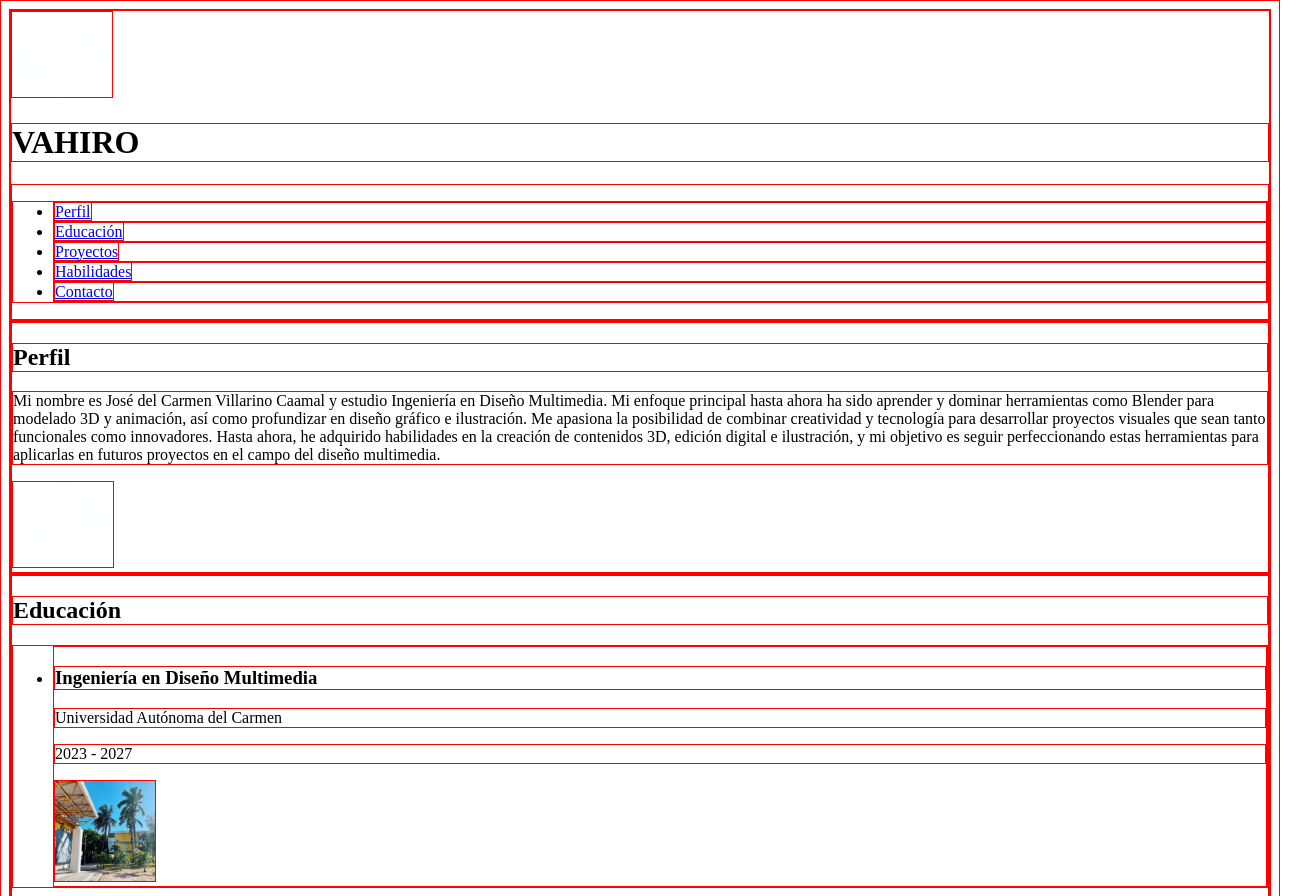
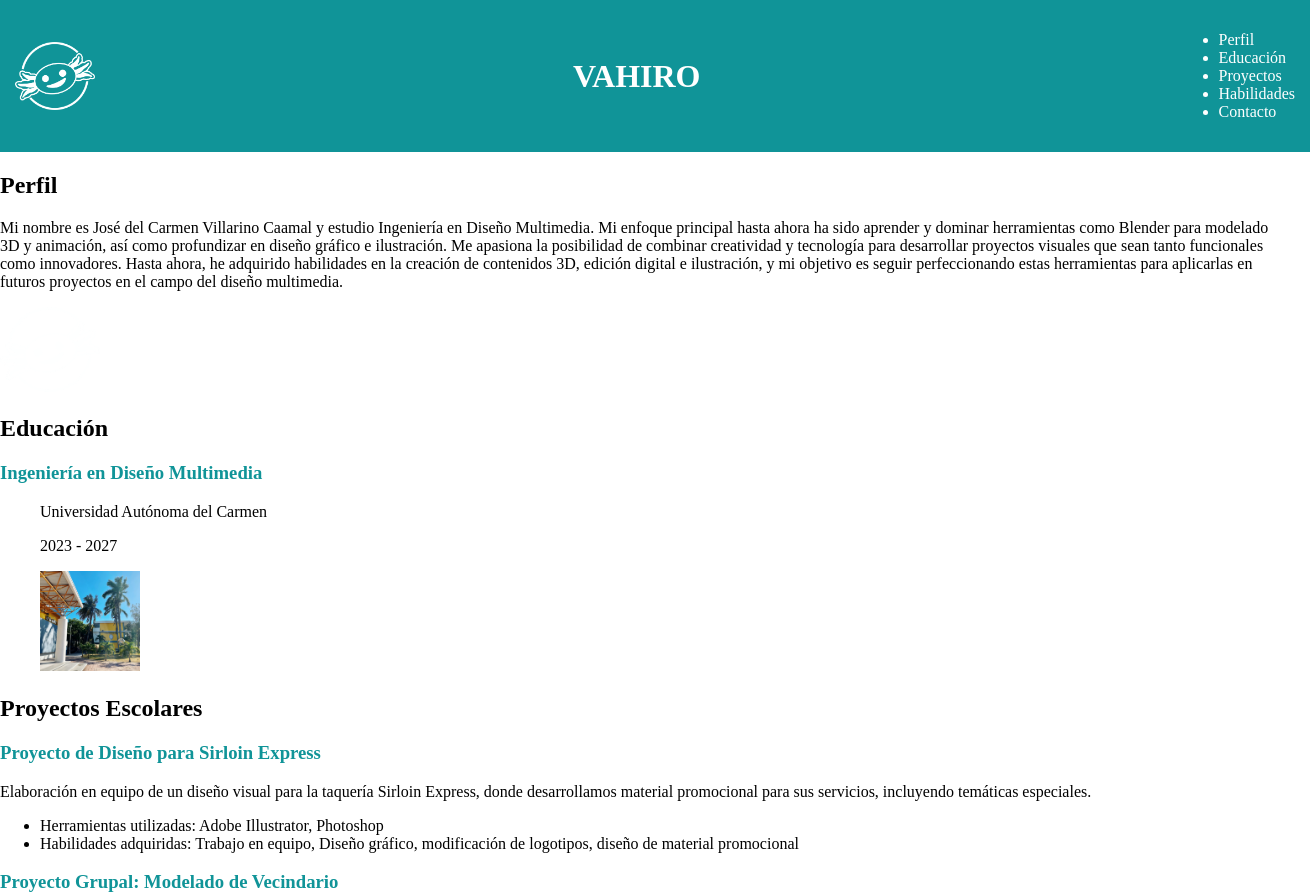
Before and after one commit to JoseV0105/Curriculum-Vitae, a plain HTML site: page 02-maquetacion-cv/index.html in a window 1280 px wide. Shown: the top 896 px of the page, 1310 px wide, since content can reach past the window. Drawn offline with Linux system fonts and the light colour scheme.

Commit message:
CSS con footer y parte de header

```diff
--- a/02-maquetacion-cv/estilo.css
+++ b/02-maquetacion-cv/estilo.css
@@ -0,0 +1,65 @@
+header {
+    display: flex;
+    color: #ffffff;
+    background-color: #109498;
+    padding: 15px;
+    font-family: 'Libre Baskerville', serif;
+    justify-content: space-between;
+    align-items: center;
+    width: 100%;
+}
+
+header img {
+    max-width: 100px;
+    height: auto;
+}
+
+header h1 {
+    font-size: 2rem;
+}
+
+nav {
+    display: flex;
+    gap: 20px;
+}
+
+nav a {
+    color: #ffffff;
+    text-decoration: none;
+    font-size: 1rem;
+    transition: color 0.3s ease;
+}
+#main menu ul{
+    padding: 0;
+}
+#main menu li{
+    display: inline;
+}
+#main menu a{
+    display: flex;
+    justify-content: space-between;
+    align-items: center;
+}
+h3{
+    color:#109498;
+    font-family: libre baskerville;
+}
+html, body {
+    height: 100%;
+    margin: 0;
+}
+
+#contacto {
+    display: flex;
+
+    padding: 20px;
+    color: #ffffff;
+    background-color: #109498;
+    font-size: 13px;
+    box-sizing: border-box;
+    width: 100%;
+    margin-top: auto;
+    flex-direction: column;
+    justify-content: center;
+    align-items: center;
+}
--- a/02-maquetacion-cv/index.html
+++ b/02-maquetacion-cv/index.html
@@ -5,15 +5,10 @@
         <meta name="viewport" content="width=device-width, initial-scale=1.0">
         <title>CV Vahiro</title>
         <link rel="stylesheet" href="estilo.css">
-        <style>
-           * {
-              border: 1px solid red;
-           }
-        </style>
     </head>
     <body>
         <header>
-            <img src="imagenes/logo_blanco.png" alt="Logo Vahiro" width="100"/>
+            <img src="imagenes/logo_blanco.png" alt="Logo Vahiro" width="80"/>
             <h1>VAHIRO</h1>
             <nav id="main-menu">
                 <ul>
@@ -39,13 +34,11 @@
         <section id="educacion">
             <div>
                 <h2>Educación</h2>
+                <h3>Ingeniería en Diseño Multimedia</h3>
                 <ul>
-                    <li>
-                        <h3>Ingeniería en Diseño Multimedia</h3>
                         <p>Universidad Autónoma del Carmen</p>
                         <p>2023 - 2027</p>
                         <img src="imagenes/unacar_foto.jpg" alt="Foto de UNACAR" width="100"/>
-                    </li>
                 </ul>
             </div>
         </section>
```
